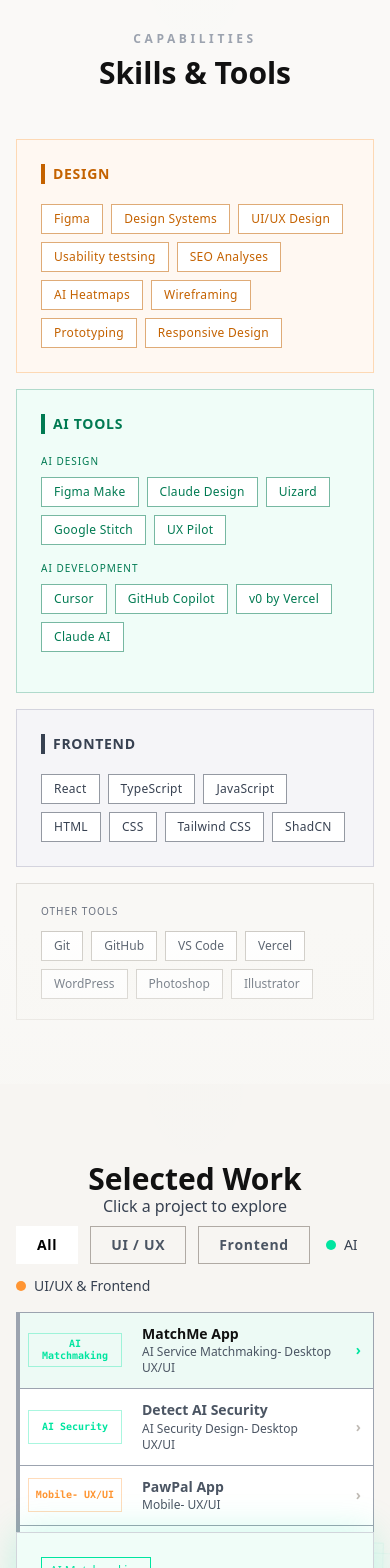
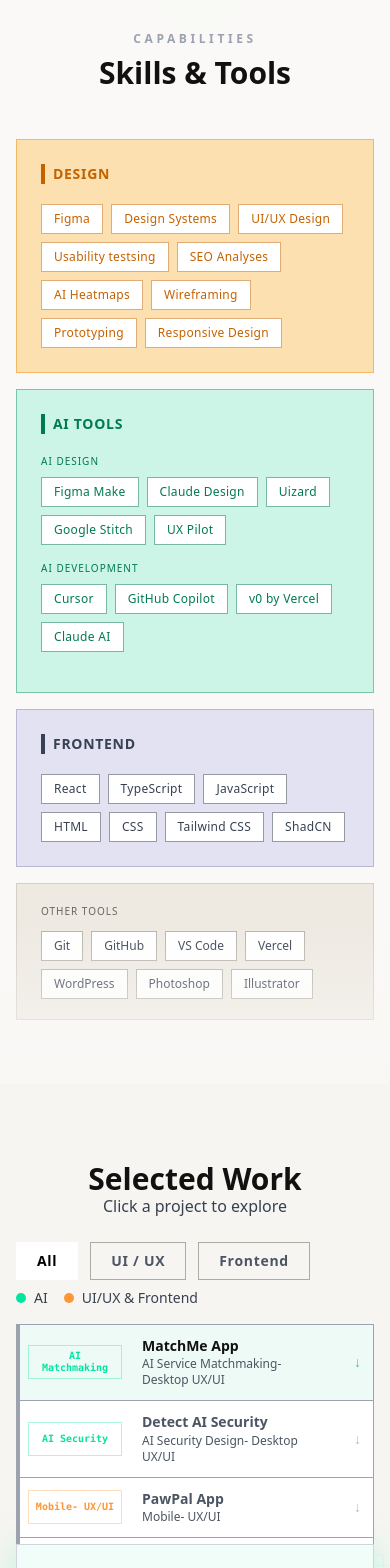
Before and after one commit to Mahta-Ebrahimi/My-Portfolio, a React (Create React App) app: page / in a window 390 px wide. Shown: the part 2040-3608 px from the top of the page. Built offline with nearby package versions, Linux system fonts and the light colour scheme; a web font is replaced by a local one.

Commit message:
mobile edit

```diff
--- a/src/components/Skills.jsx
+++ b/src/components/Skills.jsx
@@ -95,8 +95,8 @@
           <div
             className='border p-6'
             style={{
-              background: isDark ? '#0D0D0D' : '#fff8f2',
-              borderColor: isDark ? '#2A2A2A' : '#fdd9b5',
+              background: isDark ? '#1A0E05' : '#fde0b0',
+              borderColor: isDark ? '#2A1A0A' : '#f5b860',
             }}
           >
             <div className='flex items-center gap-2 mb-5'>
@@ -116,8 +116,8 @@
           <div
             className='border p-6'
             style={{
-              background: isDark ? '#040F0A' : '#f0fdf8',
-              borderColor: isDark ? '#00E5A044' : '#007a5244',
+              background: isDark ? '#061A0F' : '#ccf5e8',
+              borderColor: isDark ? '#00E5A066' : '#007a5266',
             }}
           >
             <div className='flex items-center gap-2 mb-5'>
@@ -146,8 +146,8 @@
           <div
             className='border p-6'
             style={{
-              background: isDark ? '#0D0D0D' : '#f5f5f8',
-              borderColor: isDark ? '#2A2A2A' : '#d4d4de',
+              background: isDark ? '#0E0E1A' : '#e2e2f2',
+              borderColor: isDark ? '#2A2A3A' : '#b8b8d4',
             }}
           >
             <div className='flex items-center gap-2 mb-5'>
@@ -168,11 +168,11 @@
         <div
           className='mt-4 border px-6 py-5'
           style={{
-            background: isDark ? '#0A0A0A' : '#f9f8f5',
-            borderColor: isDark ? '#2A2A2A' : '#e0ddd8',
+            background: isDark ? '#141414' : '#eeeae2',
+            borderColor: isDark ? '#2A2A2A' : '#d4d0c8',
           }}
         >
-          <p className='text-[10px] uppercase tracking-widest text-[#b2a8a8] mb-3'>Other Tools</p>
+          <p className='text-[10px] uppercase tracking-widest mb-3' style={{ color: isDark ? '#888' : '#666' }}>Other Tools</p>
           <div className='flex flex-wrap gap-2'>
             {OTHER.map(s => (
               <span
@@ -180,8 +180,8 @@
                 className='text-xs px-3 py-1.5 border'
                 style={{
                   background: isDark ? '#0A0A0A' : '#ffffff',
-                  borderColor: isDark ? '#333' : '#ccc9c3',
-                  color: isDark ? '#9a9393' : '#4b5563',
+                  borderColor: isDark ? '#444' : '#b8b4ac',
+                  color: isDark ? '#c8c0c0' : '#374151',
                 }}
               >
                 {s}
--- a/src/components/Work.jsx
+++ b/src/components/Work.jsx
@@ -265,29 +265,33 @@
     measure();
     window.addEventListener('resize', measure);
     return () => window.removeEventListener('resize', measure);
-  }, [activeIndex, filter]);
+  }, [filter]);
 
   return (
     <div name='work' id='work' className='w-full min-h-screen bg-black pb-16'>
-      <div className='max-w-[1200px] mx-auto px-4 pt-20 pb-16'>
+      <div className='max-w-[1200px] mx-auto px-4 pt-20 lg:pt-36 pb-16'>
         <WorkHeader />
 
         {/* Filter tabs + legend — full width, left-aligned, above both columns */}
-        <div className='flex items-center gap-3 mb-4 flex-wrap lg:pl-6'>
+        <div className='mb-4 lg:pl-6'>
+          {/* Buttons row */}
+          <div className='flex items-center gap-3 flex-wrap'>
             {['all', 'uiux', 'frontend'].map((f) => (
               <button
                 key={f}
                 onClick={() => { setFilter(f); setActiveIndex(0); }}
                 className={`px-5 py-2 text-sm font-bold tracking-wider border transition-colors ${
                   filter === f
-                  ? 'bg-white text-black border-white'
+                    ? 'bg-white text-black border-transparent'
                     : 'bg-transparent text-[#666] border-[#2A2A2A] hover:border-[#555] hover:text-[#999]'
                 }`}
               >
                 {f === 'all' ? 'All' : f === 'uiux' ? 'UI / UX' : 'Frontend'}
               </button>
             ))}
-          <div className='flex items-center gap-2 ml-1'>
+            {/* Legend inline — desktop only */}
+            <div className='hidden lg:flex items-center gap-4 ml-1'>
+              <div className='flex items-center gap-2'>
                 <div className='w-2.5 h-2.5 rounded-full' style={{ background: '#00E5A0' }} />
                 <span className='text-sm text-[#9CA3AF]'>AI</span>
               </div>
@@ -296,11 +300,24 @@
                 <span className='text-sm text-[#9CA3AF]'>UI/UX & Frontend</span>
               </div>
             </div>
+          </div>
+          {/* Legend below buttons — mobile only */}
+          <div className='flex lg:hidden items-center gap-4 mt-2'>
+            <div className='flex items-center gap-2'>
+              <div className='w-2.5 h-2.5 rounded-full' style={{ background: '#00E5A0' }} />
+              <span className='text-sm text-[#9CA3AF]'>AI</span>
+            </div>
+            <div className='flex items-center gap-2'>
+              <div className='w-2.5 h-2.5 rounded-full' style={{ background: '#FF9533' }} />
+              <span className='text-sm text-[#9CA3AF]'>UI/UX & Frontend</span>
+            </div>
+          </div>
+        </div>
 
         {/* Two Column Layout — no gap so list and card sit flush inline */}
         <div className='grid grid-cols-1 lg:grid-cols-2 gap-0 items-start'>
           {/* LEFT COLUMN: Project List */}
-          <div className='order-1 lg:order-1 lg:pl-6'>
+          <div className='order-1 lg:order-1 lg:pl-6 relative z-20'>
             <WorkProjectList
               projects={filteredProjects}
               activeIndex={activeIndex}
--- a/src/components/WorkHeader.jsx
+++ b/src/components/WorkHeader.jsx
@@ -1,6 +1,6 @@
 const WorkHeader = () => {
   return (
-    <div className='mb-2 md:mb-4 text-center'>
+    <div className='mb-6 md:mb-10 text-center'>
       <h1 className='text-3xl sm:text-4xl md:text-5xl font-bold text-white leading-none mb-0'>Selected Work</h1>
       <p className='text-[#9CA3AF] text-base mb-2 font-medium'>
         Click a project to explore
--- a/src/components/WorkProjectList.jsx
+++ b/src/components/WorkProjectList.jsx
@@ -64,7 +64,7 @@
                 <p className='text-xs text-[#555] mt-0.5'>{project.category}</p>
               </div>
 
-              {/* Arrow indicator — always visible, accent on active/hover */}
+              {/* Arrow indicator — points right on desktop, down on mobile (card is below) */}
               <span
                 className='shrink-0 px-3 text-sm font-bold transition-colors duration-150'
                 style={{
@@ -73,7 +73,7 @@
                     : isDark ? '#3a3a3a' : '#c0bbb5'
                 }}
               >
-                ›
+                {isMobile ? '↓' : '›'}
               </span>
             </div>
           );
```
Lines whose indentation alone changed are shown as unchanged.
